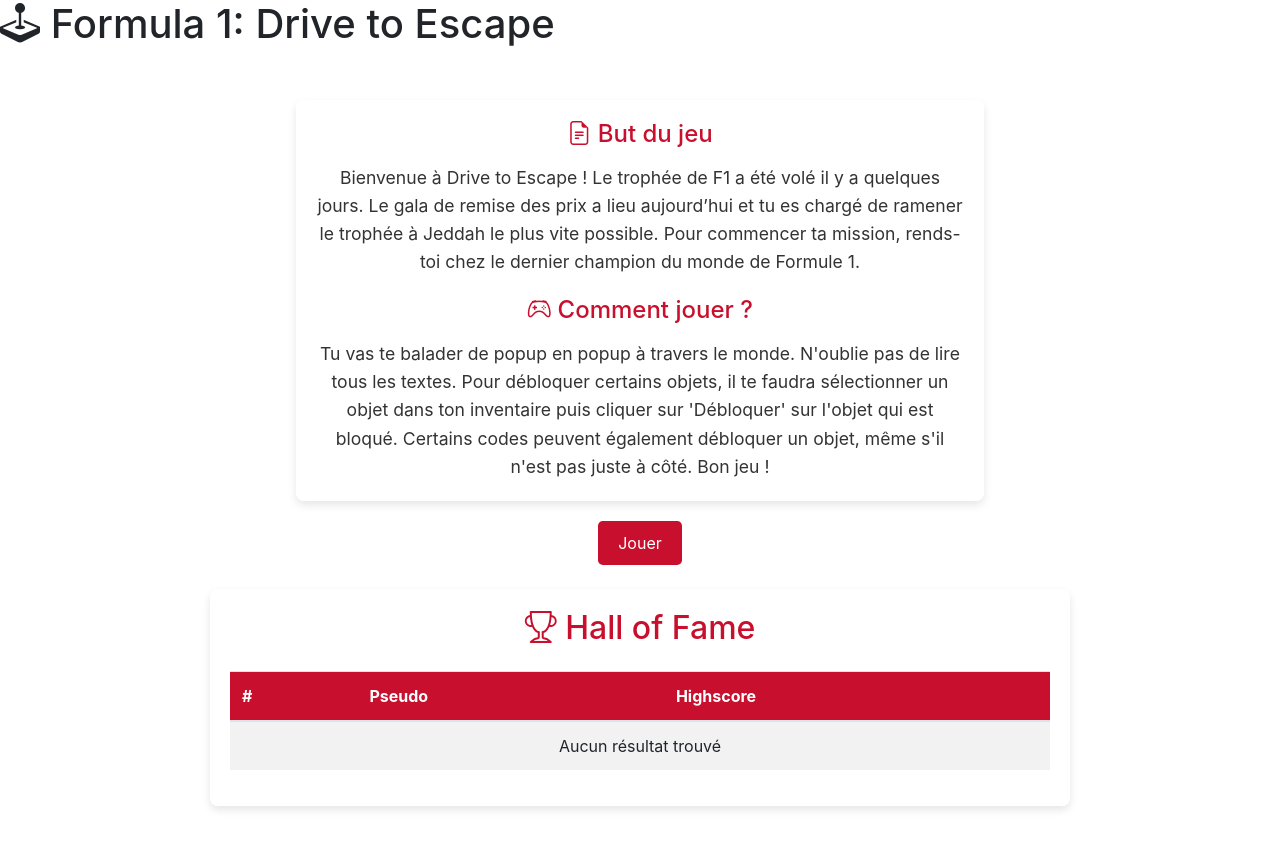
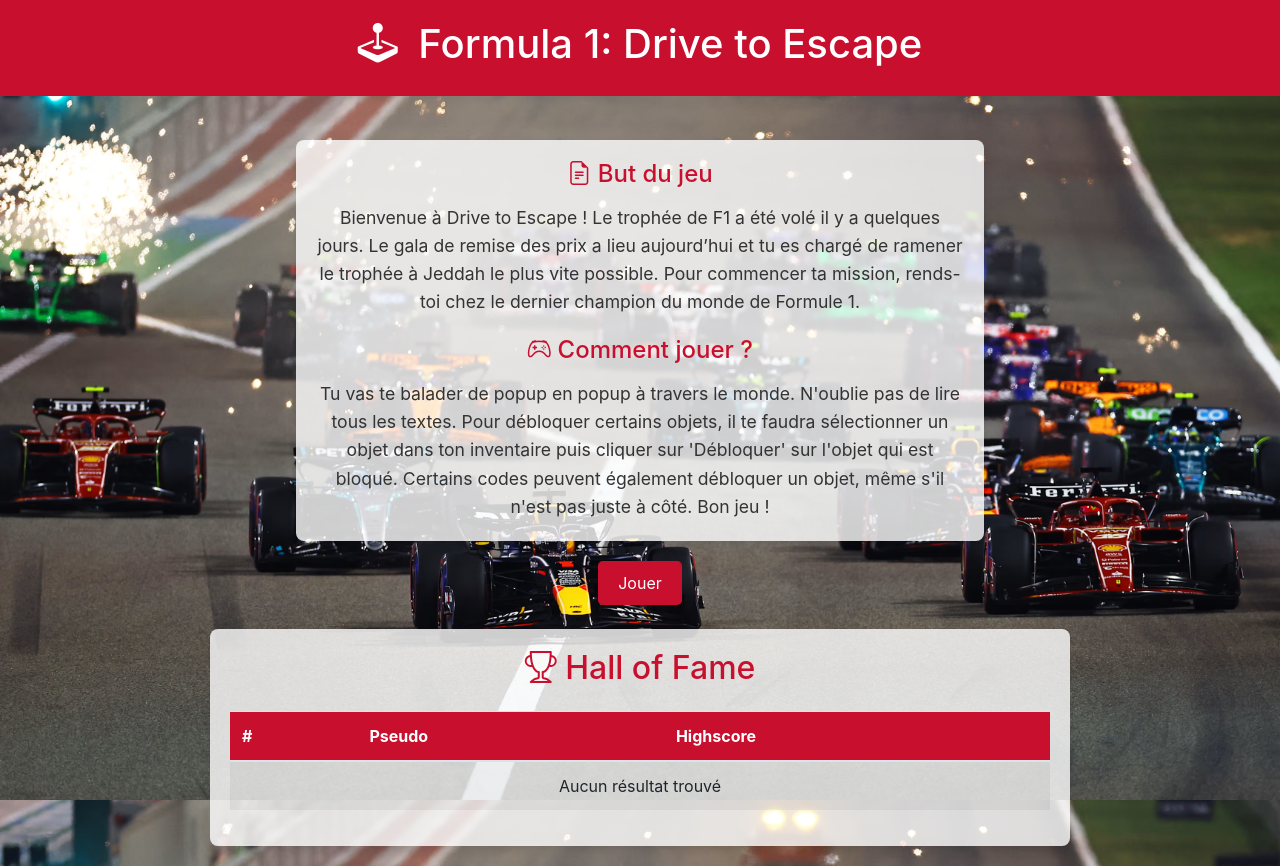
Before and after one commit to SamyKr/projetweb, a PHP site: page /views/menu.php in a window 1280 px wide. Before the commit the page ends 810 px from the top, so only its background shows below. Run offline with PHP 8.4, Linux system fonts and the light colour scheme.

Commit message:
correction_style_menu

```diff
--- a/projet_web/assets/style_menu.css
+++ b/projet_web/assets/style_menu.css
@@ -1,3 +1,36 @@
+/* Réinitialisation des marges et des paddings */
+* {
+    margin: 0;
+    padding: 0;
+    box-sizing: border-box;
+}
+
+/* Body */
+body {
+    font-family: 'Arial', sans-serif;
+    background-color: #f4f4f4;
+    color: #333;
+    background-image: url('../data/image/menubg.png'); /* Ajout de l'image de fond */
+    background-size: cover; /* L'image couvre toute la surface */
+    background-position: center center; /* L'image est centrée */
+    background-attachment: fixed; /* L'image reste fixe lors du défilement */
+}
+
+/* Entête */
+header {
+    background-color: #c8102e;
+    color: white;
+    padding: 20px;
+    text-align: center;
+}
+
+header h1 i {
+    margin-right: 10px;
+}
+
+h2 {
+    color: #cc0000; /* Rouge foncé pour le titre */
+}
 
 
 .content {
```
